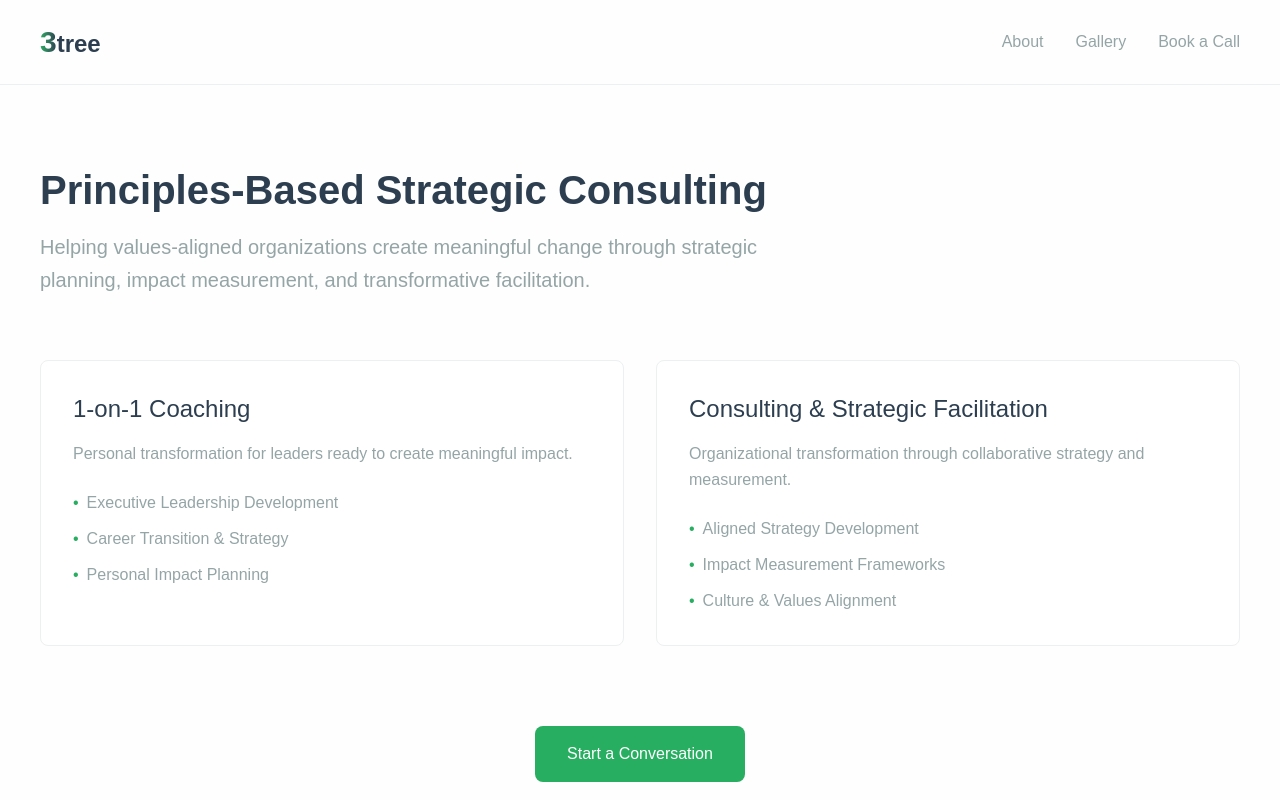
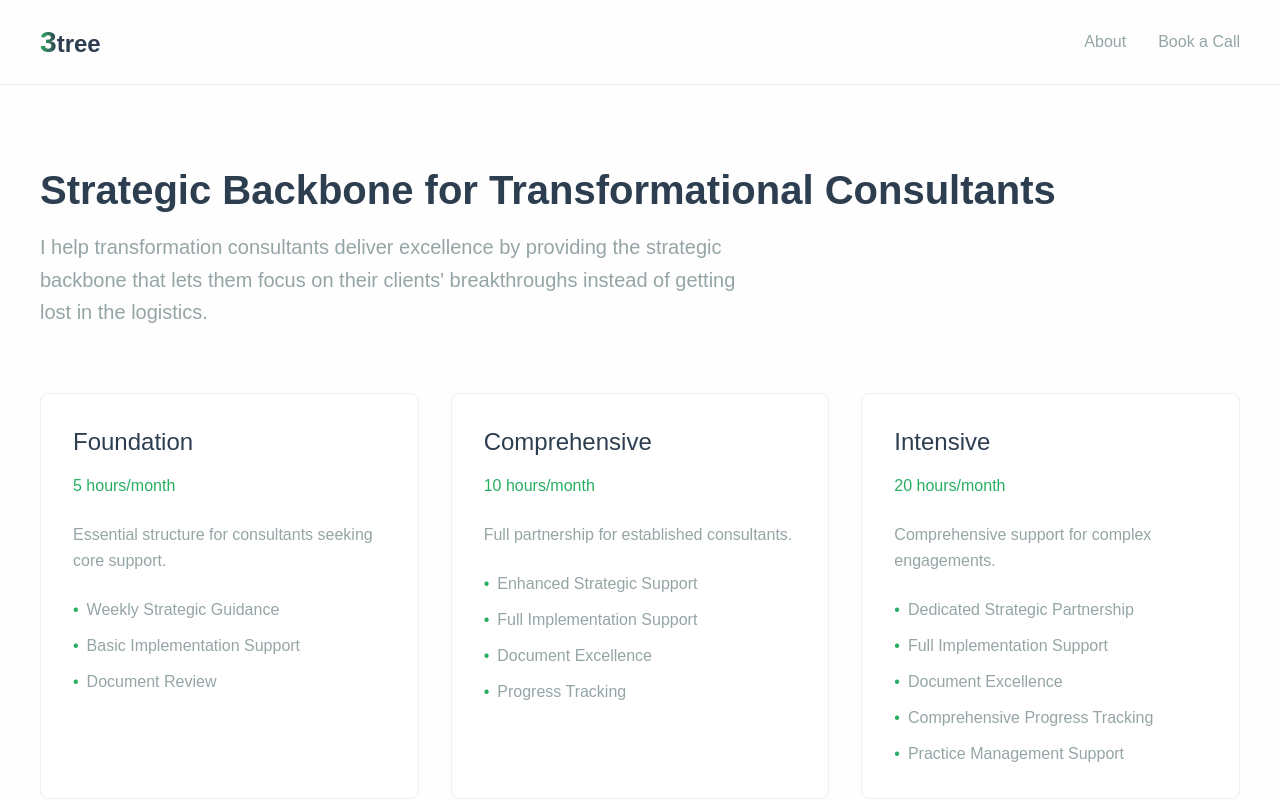
Before and after one commit to jonasdhunter/3tree-site, a Next.js app: page / in a window 1280 px wide. Shown: the top 800 px of the page. Built offline with nearby package versions, Linux system fonts and the light colour scheme.

Commit message:
new offer

```diff
--- a/src/app/book/page.js
+++ b/src/app/book/page.js
@@ -100,9 +100,11 @@ The 3Tree Team`
         <div className="max-w-[600px] mx-auto">
           {!submitted ? (
             <>
-              <h1 className="text-[2.5rem] leading-tight font-semibold mb-4 text-center">Let&apos;s Connect</h1>
+
+              <h1 className="text-[2.5rem] leading-tight font-semibold mb-4 text-center">Let&apos;s Discuss Your Practice</h1>
               <p className="text-xl text-[#95A5A6] mb-12 text-center">
-                Share a bit about what you&apos;re working on and we&apos;ll find a time to explore how we might support you.
+
+                Share your consulting focus and challenges, and let&apos;s explore how we can provide the strategic backbone that enables your best work.
               </p>
 
               <form onSubmit={handleSubmit} className="space-y-6">
@@ -138,7 +140,8 @@ The 3Tree Team`
 
                 <div>
                   <label className="block text-sm font-medium mb-2" htmlFor="message">
-                    What&apos;s on your mind? *
+
+                    Tell us about your practice *
                   </label>
                   <textarea
                     id="message"
@@ -147,7 +150,8 @@ The 3Tree Team`
                     rows={6}
                     value={formData.message}
                     onChange={handleChange}
-                    placeholder="Tell us about your organization, what you're working on, and what kind of support you're looking for..."
+
+                    placeholder="What type of transformation work do you do? What support would be most valuable for your practice?"
                     className="w-full px-4 py-3 border border-[#ECF0F1] rounded-lg focus:outline-none focus:border-[#27AE60] transition resize-none"
                   />
                 </div>
@@ -167,7 +171,8 @@ The 3Tree Team`
             <>
               <h1 className="text-[2.5rem] leading-tight font-semibold mb-4 text-center">Thank You</h1>
               <p className="text-xl text-[#95A5A6] mb-6 text-center">
-                We&apos;ve received your message and sent you an email with next steps.
+
+                We&apos;ve received your message and look forward to discussing how we can support your transformation practice.
               </p>
               <p className="text-xl text-[#95A5A6] mb-12 text-center">
                 Ready to schedule? Click the button below to find a time that works for you.
--- a/src/app/page.js
+++ b/src/app/page.js
@@ -3,6 +3,7 @@ import Link from 'next/link'
 export default function Home() {
   return (
     <main className="min-h-screen bg-[#FEFEFE] text-[#2C3E50]">
+      {/* Simple Nav */}
       <nav className="px-6 py-6 border-b border-[#ECF0F1]">
         <div className="max-w-[1200px] mx-auto flex justify-between items-center">
           <Link href="/" className="text-2xl font-semibold">
@@ -10,7 +11,6 @@ export default function Home() {
           </Link>
           <div className="flex gap-8 text-[#95A5A6]">
             <Link href="/about" className="hover:text-[#27AE60] transition">About</Link>
-            <Link href="/gallery" className="hover:text-[#27AE60] transition">Gallery</Link>
             <Link href="/book" className="hover:text-[#27AE60] transition">Book a Call</Link>
           </div>
         </div>
@@ -19,58 +19,101 @@ export default function Home() {
       <section className="px-6 py-20">
         <div className="max-w-[1200px] mx-auto">
           <h1 className="text-[2.5rem] leading-tight font-semibold mb-4 max-w-[65ch]">
-            Principles-Based Strategic Consulting
+            Strategic Backbone for Transformational Consultants
           </h1>
           <p className="text-xl text-[#95A5A6] mb-8 max-w-[65ch] leading-relaxed">
-            Helping values-aligned organizations create meaningful change through strategic planning,
-            impact measurement, and transformative facilitation.
+            I help transformation consultants deliver excellence by providing the strategic backbone that lets them focus on their clients&apos; breakthroughs instead of getting lost in the logistics.
           </p>
 
-          <div className="grid grid-cols-1 md:grid-cols-2 gap-8 mt-16">
+          <div className="grid grid-cols-1 md:grid-cols-3 gap-8 mt-16">
+            {/* Foundation Tier */}
             <div className="border border-[#ECF0F1] p-8 rounded-lg hover:border-[#27AE60] transition bg-white">
-              <h3 className="text-2xl font-medium mb-4">1-on-1 Coaching</h3>
+              <h3 className="text-2xl font-medium mb-4">Foundation</h3>
+              <p className="text-[#27AE60] font-medium mb-6">5 hours/month</p>
               <p className="text-[#95A5A6] leading-relaxed mb-6">
-                Personal transformation for leaders ready to create meaningful impact.
+                Essential structure for consultants seeking core support.
               </p>
               <ul className="space-y-3 text-[#95A5A6]">
                 <li className="flex items-start">
                   <span className="text-[#27AE60] mr-2">•</span>
-                  <span>Executive Leadership Development</span>
+                  <span>Weekly Strategic Guidance</span>
                 </li>
                 <li className="flex items-start">
                   <span className="text-[#27AE60] mr-2">•</span>
-                  <span>Career Transition & Strategy</span>
+                  <span>Basic Implementation Support</span>
                 </li>
                 <li className="flex items-start">
                   <span className="text-[#27AE60] mr-2">•</span>
-                  <span>Personal Impact Planning</span>
+                  <span>Document Review</span>
                 </li>
               </ul>
             </div>
 
+            {/* Comprehensive Tier */}
             <div className="border border-[#ECF0F1] p-8 rounded-lg hover:border-[#27AE60] transition bg-white">
-              <h3 className="text-2xl font-medium mb-4">Consulting & Strategic Facilitation</h3>
+              <h3 className="text-2xl font-medium mb-4">Comprehensive</h3>
+              <p className="text-[#27AE60] font-medium mb-6">10 hours/month</p>
               <p className="text-[#95A5A6] leading-relaxed mb-6">
-                Organizational transformation through collaborative strategy and measurement.
+                Full partnership for established consultants.
               </p>
               <ul className="space-y-3 text-[#95A5A6]">
                 <li className="flex items-start">
                   <span className="text-[#27AE60] mr-2">•</span>
-                  <span>Aligned Strategy Development</span>
+                  <span>Enhanced Strategic Support</span>
                 </li>
                 <li className="flex items-start">
                   <span className="text-[#27AE60] mr-2">•</span>
-                  <span>Impact Measurement Frameworks</span>
+                  <span>Full Implementation Support</span>
                 </li>
                 <li className="flex items-start">
                   <span className="text-[#27AE60] mr-2">•</span>
-                  <span>Culture & Values Alignment</span>
+                  <span>Document Excellence</span>
+                </li>
+                <li className="flex items-start">
+                  <span className="text-[#27AE60] mr-2">•</span>
+                  <span>Progress Tracking</span>
+                </li>
+              </ul>
+            </div>
+
+            {/* Intensive Tier */}
+            <div className="border border-[#ECF0F1] p-8 rounded-lg hover:border-[#27AE60] transition bg-white">
+              <h3 className="text-2xl font-medium mb-4">Intensive</h3>
+              <p className="text-[#27AE60] font-medium mb-6">20 hours/month</p>
+              <p className="text-[#95A5A6] leading-relaxed mb-6">
+                Comprehensive support for complex engagements.
+              </p>
+              <ul className="space-y-3 text-[#95A5A6]">
+                <li className="flex items-start">
+                  <span className="text-[#27AE60] mr-2">•</span>
+                  <span>Dedicated Strategic Partnership</span>
+                </li>
+                <li className="flex items-start">
+                  <span className="text-[#27AE60] mr-2">•</span>
+                  <span>Full Implementation Support</span>
+                </li>
+                <li className="flex items-start">
+                  <span className="text-[#27AE60] mr-2">•</span>
+                  <span>Document Excellence</span>
+                </li>
+                <li className="flex items-start">
+                  <span className="text-[#27AE60] mr-2">•</span>
+                  <span>Comprehensive Progress Tracking</span>
+                </li>
+                <li className="flex items-start">
+                  <span className="text-[#27AE60] mr-2">•</span>
+                  <span>Practice Management Support</span>
                 </li>
               </ul>
             </div>
           </div>
 
-          <div className="mt-20 text-center">
+          <div className="mt-20">
+            <h2 className="text-2xl font-medium mb-6 text-center">Who We Serve</h2>
+            <p className="text-xl text-[#95A5A6] mb-8 max-w-[65ch] mx-auto text-center leading-relaxed">
+              For consultants leading complex organizational change who need strategic guidance, implementation support, and practice management, so they can be fully present for their clients&apos; transformation.
+            </p>
+            <div className="text-center">
               <Link
                 href="/book"
                 className="inline-block bg-[#27AE60] text-white px-8 py-4 rounded-lg font-medium hover:bg-[#229954] transition"
@@ -79,6 +122,7 @@ export default function Home() {
               </Link>
             </div>
           </div>
+        </div>
       </section>
     </main>
   )
```
Lines whose indentation alone changed are shown as unchanged.
